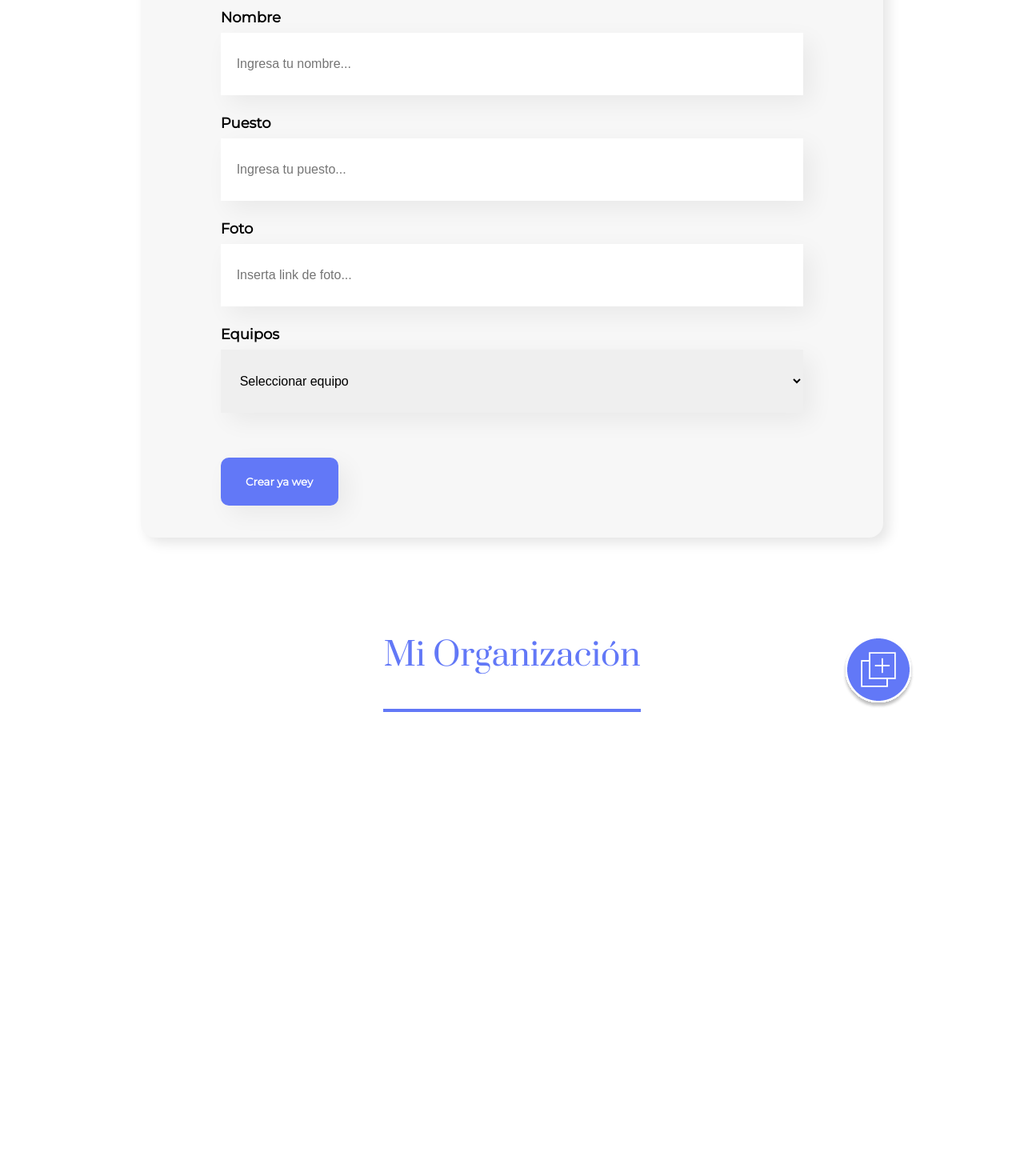
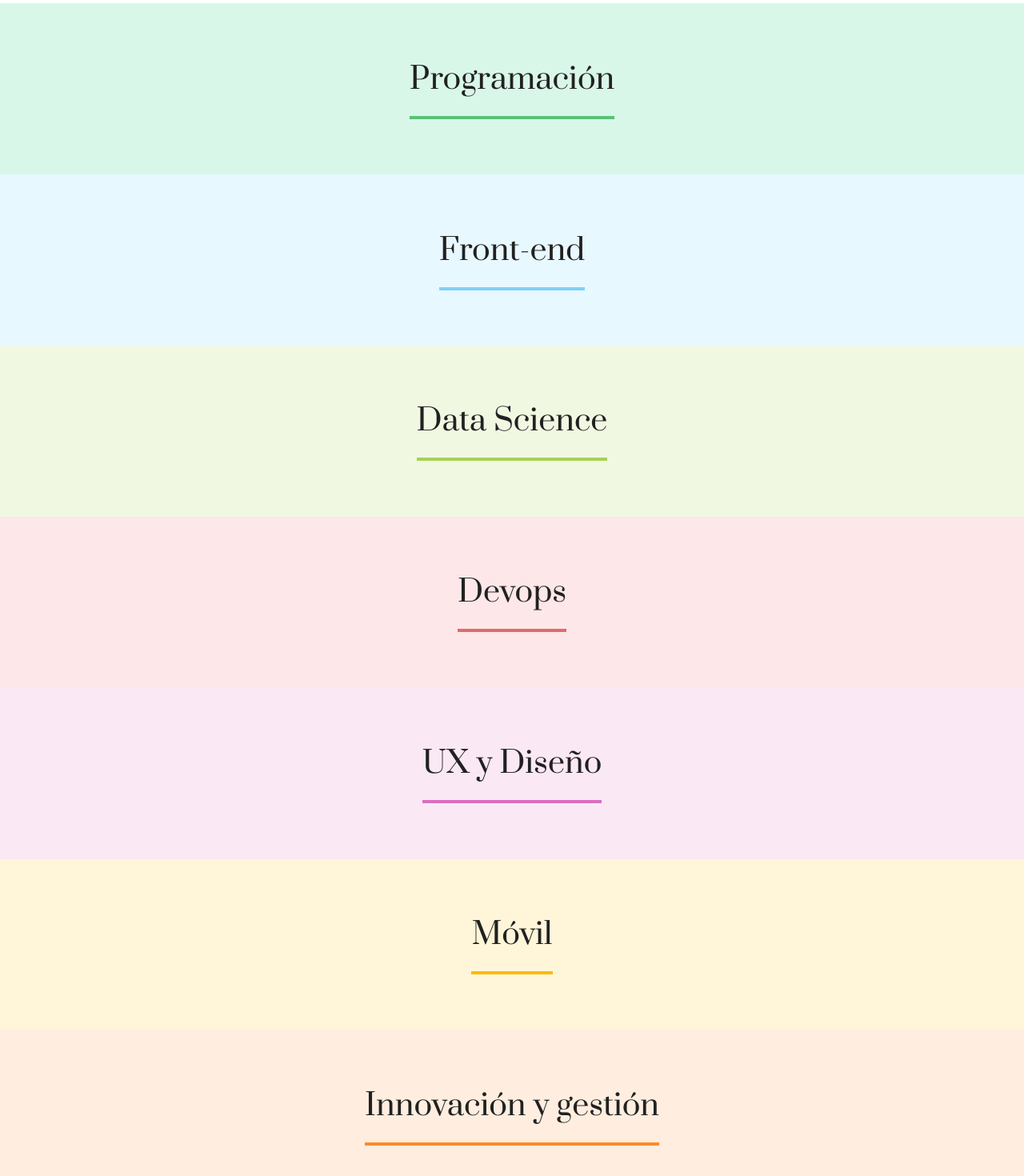
Before and after one commit to tanometro/react, a React (Create React App) app: page / in a window 1280 px wide. Shown: the part 674-2144 px from the top of the page at 80% size. Before the commit the page ends 1604 px from the top, so only its background shows below. Built offline with nearby package versions, Linux system fonts and the light colour scheme.

Commit message:
Sigo con componentes Equipos

```diff
--- a/src/App.js
+++ b/src/App.js
@@ -3,18 +3,57 @@ import './App.css';
 import Header from './components/header/header.js';
 import Formulario from './components/formulario/formulario.js';
 import MiOrg from './components/MiOrg';
+import Equipo from './components/equipos/equipo';
 
 function App() {
-  const [mostrarForm,actualizarMostrar] = useState(true)
+  const [mostrarForm,actualizarMostrar] = useState(false)
   const cambiarMostrar = () => {
     actualizarMostrar(!mostrarForm);
   }
+  const equipos = [
+    {
+      titulo: "Programación",
+      colorPrimario: "#57C278",
+      colorSecundario: "#D9F7E9"
+    },
+    {
+      titulo: "Front-end",
+      colorPrimario: "#82CFFA",
+      colorSecundario: "#E8F8FF"
+    },
+    {
+      titulo: "Data Science",
+      colorPrimario: "#A6D157",
+      colorSecundario: "#F0F8E2"
+    },
+    {
+      titulo: "Devops",
+      colorPrimario: "#E06B69",
+      colorSecundario: "#FDE7E8"
+    },
+    {
+      titulo: "UX y Diseño",
+      colorPrimario: "#DB6EBF",
+      colorSecundario: "#FAE9F5"
+    },
+    {
+      titulo: "Móvil",
+      colorPrimario: "#FFBA05",
+      colorSecundario: "#FFF5D9"
+    },
+    {
+      titulo: "Innovación y gestión",
+      colorPrimario: "#FF8A29",
+      colorSecundario: "#FFEEDF"
+    }
+]
   //es lo mismo que {mostrarForm === true ? <Formulario/> : <div></div> }//
   return (
     <div>
       <Header />
       {mostrarForm && <Formulario/>}
       <MiOrg cambiarMostrar={cambiarMostrar}/>
+      {equipos.map( (equipo) => <Equipo datos={equipo} key={equipo.titulo}/>)}
     </div>
   );
 }
--- /dev/null
+++ b/src/components/equipos/equipo.js
@@ -0,0 +1,18 @@
+import "./equipos.css"
+
+
+const Equipo = (props) => {
+    //Destructuracion
+    const {colorPrimario, colorSecundario, titulo} = props.datos
+    //quito props.datos antes de colorPrimario, colorSecundario, titulo
+    const fondo = {
+        backgroundColor: colorSecundario
+    }
+    return <section className="equipo" style={fondo} >
+        <h3 style={{borderColor: colorPrimario}}>{titulo}</h3>
+        <div className="colaboradores"></div>
+
+    </section>
+}
+
+export default Equipo
--- /dev/null
+++ b/src/components/equipos/equipos.css
@@ -0,0 +1,16 @@
+.equipo {
+    width: 100%;
+    text-align: center;
+    box-sizing: border-box;
+    padding: 32px;
+    font-size: 32px;
+
+}
+
+.equipo h3 {
+    color: #212121;
+    font-weight: 400;
+    padding-bottom: 20px;
+    border-bottom: 4px solid;
+    display: inline-block;
+}
```
